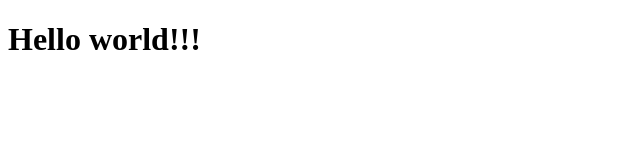
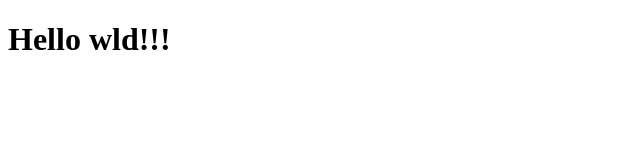
Before and after one commit to micSlusarczyk/webDev, a plain HTML site: page index.html in a window 1280 px wide. Shown: the whole page, without its empty margins (0-640 px from the left). Drawn offline with Linux system fonts and the light colour scheme.

Commit message:
git commit -m "test"

```diff
--- a/index.html
+++ b/index.html
@@ -7,6 +7,6 @@
   <title>Document</title>
 </head>
 <body>
-  <h1>Hello world!!!</h1>
+  <h1>Hello wld!!!</h1>
 </body>
 </html>
```
